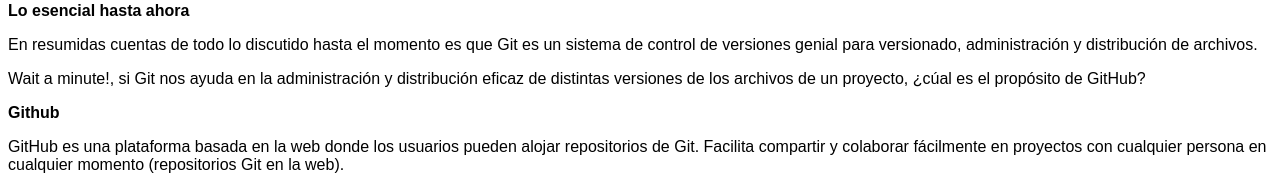
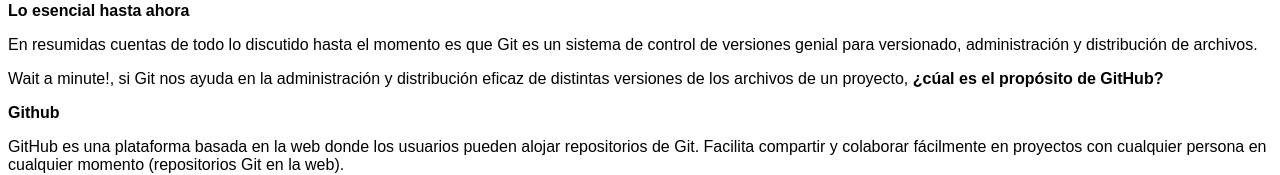
Before and after one commit to EricMolina/css, a plain HTML site: page index.html in a window 1280 px wide. Shown: the part 400-575 px from the top of the page. Drawn offline with Linux system fonts and the light colour scheme.

Commit message:
first commit

```diff
--- a/index.html
+++ b/index.html
@@ -31,7 +31,7 @@
     <p>Básicamente, se puede pensar en Git como una aplicación de software pequeña que controla tu código base, si eres un desarrollador.</p>
     <b>Lo esencial hasta ahora</b>
     <p>En resumidas cuentas de todo lo discutido hasta el momento es que Git es un sistema de control de versiones genial para versionado, administración y distribución de archivos.</p>
-    <p>Wait a minute!, si Git nos ayuda en la administración y distribución eficaz de distintas versiones de los archivos de un proyecto, ¿cúal es el propósito de GitHub?</p>
+    <p>Wait a minute!, si Git nos ayuda en la administración y distribución eficaz de distintas versiones de los archivos de un proyecto, <b>¿cúal es el propósito de GitHub?</b></p>
     <b>Github</b>
     <p>GitHub es una plataforma basada en la web donde los usuarios pueden alojar repositorios de Git. Facilita compartir y colaborar fácilmente en proyectos con cualquier persona en cualquier momento (repositorios Git en la web).</p>
     <p>GitHub también fomenta una participación más amplia en proyectos de código abierto al proporcionar una manera segura de editar archivos en repositorios de otros usuarios.</p>
```
